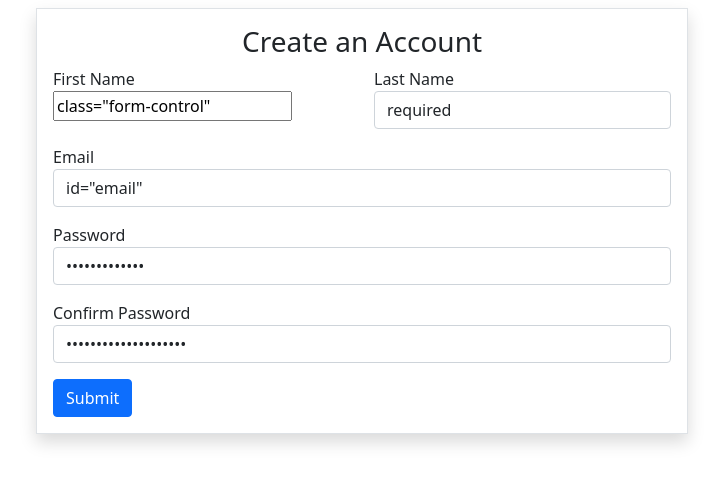
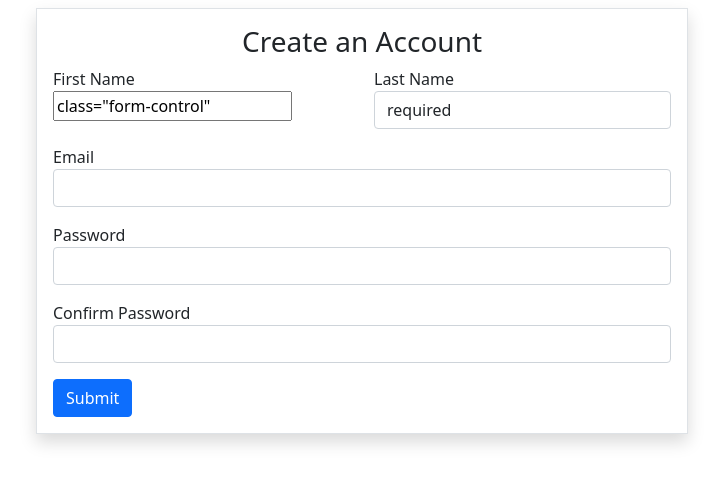
Before and after one commit to njirutitus/music-ict-project, a PHP site: page /register.php in a window 1280 px wide. Shown: the part 56-541 px from the top of the page, without its empty margins (278-1001 px from the left). Run offline with PHP 8.4, Linux system fonts and the light colour scheme; data that the repository does not hold is empty; some libraries are stand-ins or nearby versions.

Commit message:
fixing display error in register.php

```diff
--- a/register.php
+++ b/register.php
@@ -28,15 +28,15 @@ require_once './controllers/conn.php';
                 </div>
                 <div class="from-group mb-3">
                     <label for="email">Email</label>
-                    <input type="email" value=<?php echo $email ?? ""; ?>  id="email" name="email" class="form-control" required>
+                    <input type="email" value="<?php echo $email ?? ""; ?>"  id="email" name="email" class="form-control" required>
                 </div>
                 <div class="from-group mb-3">
                     <label for="password">Password</label>
-                    <input type="password" value=<?php echo $password ?? ""; ?> id="password" name="password" class="form-control" required>
+                    <input type="password" value="<?php echo $password ?? ""; ?>" id="password" name="password" class="form-control" required>
                 </div>
                 <div class="from-group mb-3">
                     <label for="confirmpassword">Confirm Password</label>
-                    <input type="password" value=<?php echo $confirmpassword ?? ""; ?>  id="confirmpassword" name="confirmpassword" class="form-control" required>
+                    <input type="password" value="<?php echo $confirmpassword ?? ""; ?>"  id="confirmpassword" name="confirmpassword" class="form-control" required>
                 </div>
                 <input type="submit" value="Submit" class="btn btn-primary" name="submit">
             </form>
```
